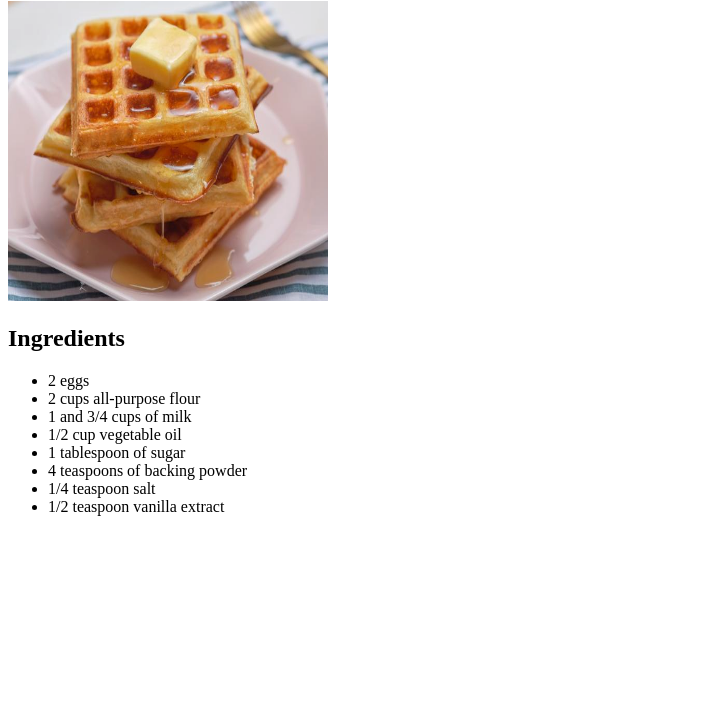
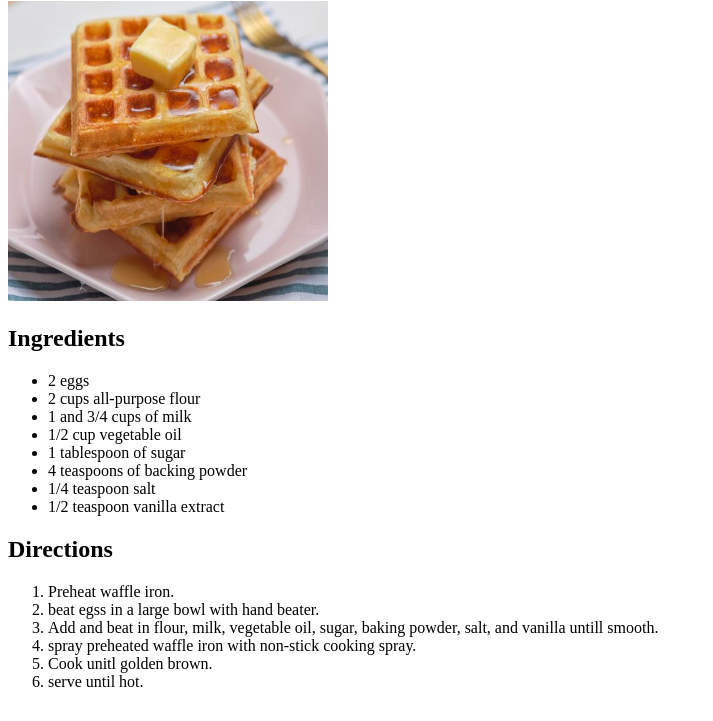
Before and after one commit to MarvCodeReady/odin-recipes, a plain HTML site: page recipes/waffles.html in a window 1280 px wide. Shown: the part 79-800 px from the top of the page, without its empty margins (0-713 px from the left). Drawn offline with Linux system fonts and the light colour scheme.

Commit message:
Added an ordered list of directions to waffles.html

```diff
--- a/recipes/waffles.html
+++ b/recipes/waffles.html
@@ -11,6 +11,7 @@
         <img src="../recipes/odin-images/waffle.png" width="320" height="300" alt="Picture of waffles">
 
         <p><h2>Ingredients</h2></p>
+        <!--here is an unordered list-->
         <ul>
             <li>2 eggs</li>
             <li>2 cups all-purpose flour</li>
@@ -21,5 +22,16 @@
             <li>1/4 teaspoon salt</li>
             <li>1/2 teaspoon vanilla extract</li>
         </ul>
+
+        <p><h2>Directions</h2></p>
+        <!--here is an ordered list-->
+        <ol>
+            <li>Preheat waffle iron.</li>
+            <li>beat egss in a large bowl with hand beater.</li>
+            <li>Add and beat in flour, milk, vegetable oil, sugar, baking powder, salt, and vanilla untill smooth.</li>
+            <li>spray preheated waffle iron with non-stick cooking spray.</li>
+            <li>Cook unitl golden brown.</li>
+            <li>serve until hot.</li>
+        </ol>
     </body>
 </html>
```
